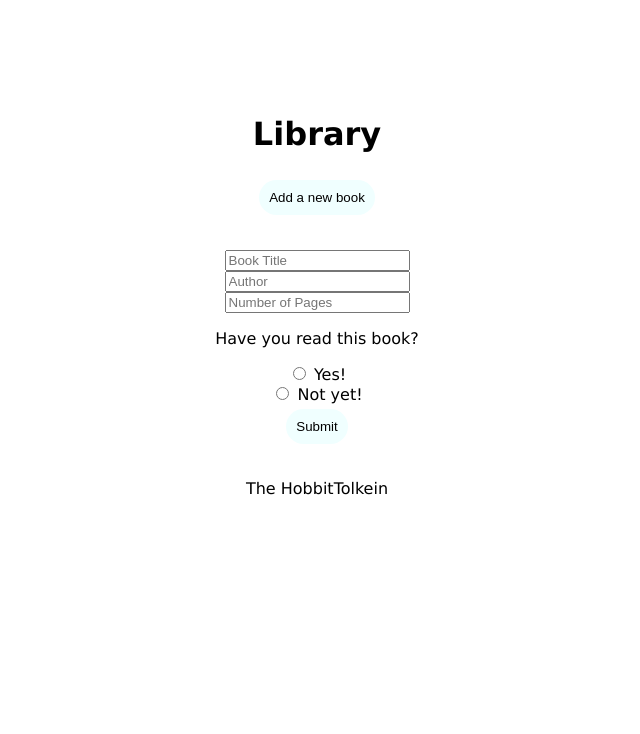
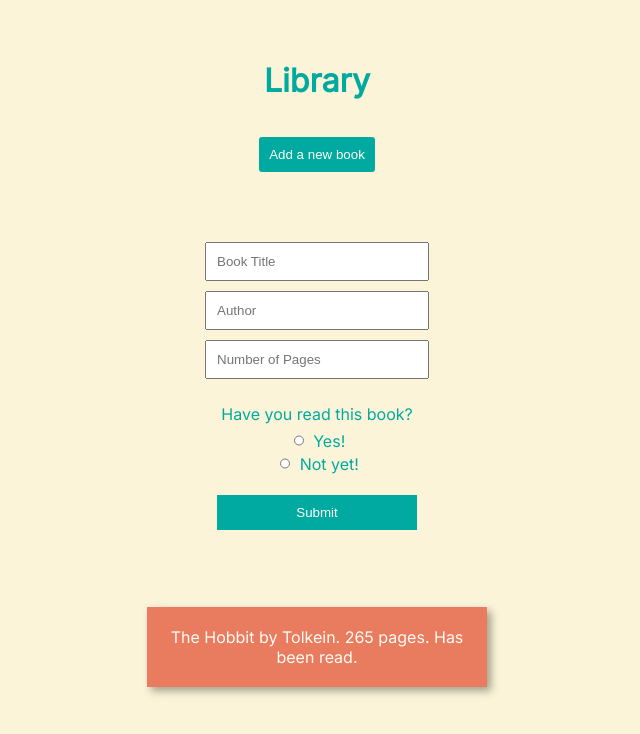
Before and after one commit to emllew/Library---Objects, a plain HTML site: page index.html in a window 1280 px wide. Both pictures are taken after a click on the button "Add a new book". Shown: the whole page, without its empty margins (323-963 px from the left). Drawn offline with Linux system fonts and the light colour scheme.

Commit message:
formatting

```diff
--- a/index.html
+++ b/index.html
@@ -10,6 +10,7 @@
 </head>
 
 <body>
+  <main>
     <h1>Library</h1>
     <button class="button">Add a new book</button>
 
@@ -28,7 +29,7 @@
       <input type="submit" value="Submit" class="submit">
     </form>
     <div class="card"></div>
-
+  </main>
   <script src="script.js"></script>
 </body>
 
--- a/script.js
+++ b/script.js
@@ -19,9 +19,9 @@ form.addEventListener('submit', (event) => {
   event.preventDefault();
   let title = form.elements.title.value;
   let author = form.elements.author.value;
+  let pages = form.elements.pages.value;
   let read = form.elements.read.value;
-  let pages = form.elements.pages.value;
-  addBookToLibrary(title, author, read, pages);
+  addBookToLibrary(title, author, pages, read);
   refreshForm();
 });
 
@@ -31,24 +31,19 @@ function Book(title, author, pages, read) {
   this.author = author;
   this.pages = pages;
   this.read = read;
-  //this shows it in the console and in the newly added one
+
   this.info = function () {
-    return (
-      capitalizeFirstLetter(title) +
-      ' by ' +
-      capitalizeFirstLetter(author) +
-      '. ' +
-      capitalizeFirstLetter(pages) +
-      ' pages ' +
-      capitalizeFirstLetter(read)
-    );
+    return `${capitalizeFirstLetter(title)} by ${capitalizeFirstLetter(
+      author
+    )}. ${capitalizeFirstLetter(pages)} pages. ${capitalizeFirstLetter(read)}`;
   };
 }
 
-function addBookToLibrary(title, author, read, pages) {
-  let newBook = new Book(title, author, read, pages);
+function addBookToLibrary(title, author, pages, read) {
+  let newBook = new Book(title, author, pages, read);
   myLibrary.unshift(newBook);
   let newCard = document.createElement('div');
+  newCard.setAttribute('class', 'bookCard');
   card.appendChild(newCard);
   newCard.textContent = newBook.info();
 }
@@ -58,7 +53,4 @@ function capitalizeFirstLetter(string) {
 }
 
 ///first page display card
-const book1 = new Book('The Hobbit', 'Tolkein', '265', 'has been read');
-myLibrary.unshift(book1);
-let str1 = book1.title + book1.author;
-card.textContent = str1;
+addBookToLibrary('The Hobbit', 'Tolkein', '265', 'has been read.');
--- a/styles.css
+++ b/styles.css
@@ -1,40 +1,82 @@
+@import url('https://fonts.googleapis.com/css2?family=Inter&display=swap');
+
+:root {
+  --background: #fcf4d9;
+  --white: #fffcf4;
+  --orange: #e97b5f;
+  --mid-light: #00aaa0;
+}
+html,
 body {
-  font-family: 'Lucida Sans', 'Lucida Sans Regular', 'Lucida Grande',
-    'Lucida Sans Unicode', Geneva, Verdana, sans-serif;
+  font-family: 'Inter', sans-serif;
   text-align: center;
-  margin: 9% auto;
+  margin: 0;
+  height: 100%;
+  color: var(--mid-light);
+  display: flex;
+  flex-direction: column;
 }
 
+main {
+  padding: 40px;
+  height: 100%;
+  background-color: var(--background);
+}
 .hideForm {
   display: none;
 }
-.form {
-  font-size: 30px;
+form {
+  background-color: var(--background);
 }
 button {
   padding: 10px;
-  margin: 5px;
-  background-color: azure;
+  margin: 15px;
+  background-color: var(--mid-light);
   border: none;
-  border-radius: 30px;
+  border-radius: 3px;
+  color: var(--white);
 }
-.submit {
-  padding: 10px;
-  margin: 5px;
-  background-color: azure;
-  border: none;
-  border-radius: 30px;
-}
+
 button:hover {
   cursor: pointer;
 }
 form {
+  border-radius: 2px;
   padding: 30px;
+  margin: 20px auto;
+  width: 320px;
+  height: 300px;
 }
-.card {
-  background-color: azure;
-  color: rgb(6, 150, 155);
-  padding: 50px;
-  margin-right: 100px;
-  margin-left: 100px;
+input#yes,
+input#no {
+  width: 10px;
+  margin: 5px;
 }
+p {
+  margin: 5px;
+  margin-top: 20px;
+}
+input.submit {
+  margin: 20px;
+  border: none;
+  background-color: var(--mid-light);
+  color: white;
+}
+input {
+  padding: 10px;
+  margin: 5px;
+  width: 200px;
+}
+.added {
+  display: flex;
+  flex-wrap: wrap;
+}
+.bookCard {
+  flex-wrap: wrap;
+  background: var(--orange);
+  color: var(--white);
+  width: 300px;
+  padding: 20px;
+  margin: 20px auto;
+  box-shadow: 4px 4px 8px rgb(163, 159, 139);
+}
```
Lines whose indentation alone changed are shown as unchanged.
